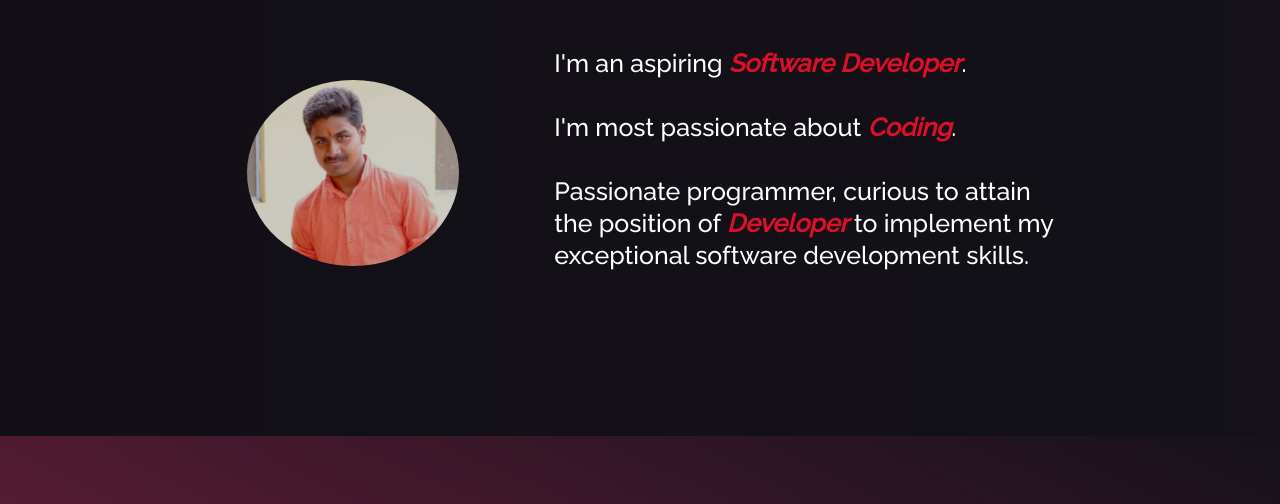
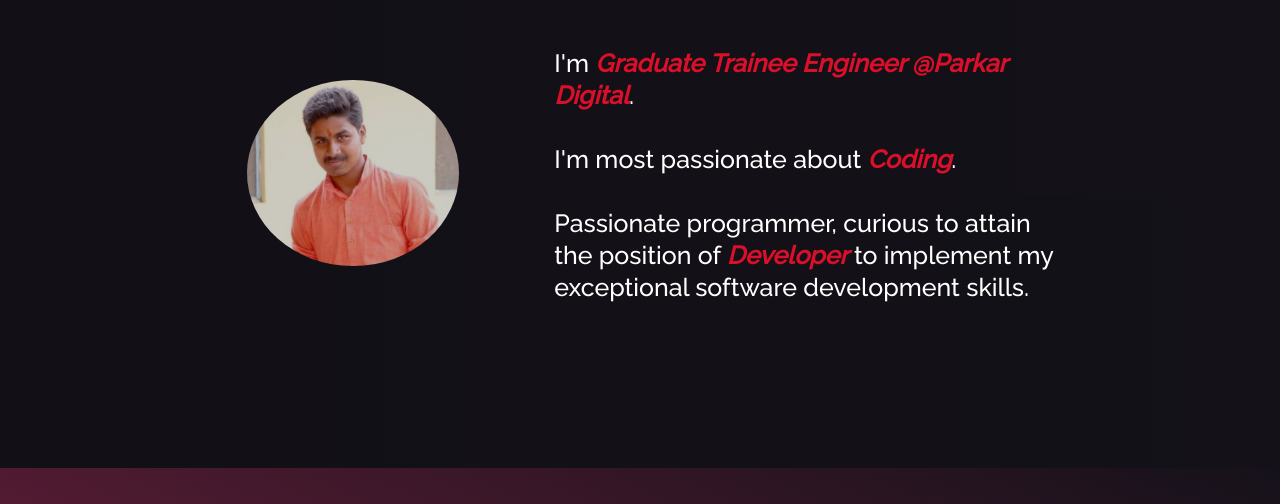
Before and after one commit to PRANAV40/PRANAV40-pranav40.github.io, a plain HTML site: page index.html in a window 1280 px wide. Shown: the part 822-1326 px from the top of the page. Drawn offline with nearby package versions, Linux system fonts and the light colour scheme; files that its build step writes are made by us from their sources; some icons are missing; files whose address does not match are found by name.

Commit message:
Update index.html

```diff
--- a/index.html
+++ b/index.html
@@ -109,7 +109,7 @@
         <div class="home-about-description">
           <div style="font-size: 1.3rem; line-height: 2rem;">
             <p class="home-about-body">
-              I'm an aspiring <i><b class="purple"> Software Developer</b></i>. <br> <br>
+              I'm  <i><b class="purple"> Graduate Trainee Engineer @Parkar Digital</b></i>. <br> <br>
               I'm most passionate about <i><b class="purple">Coding</b></i>.
               <br />
               <br />
```
